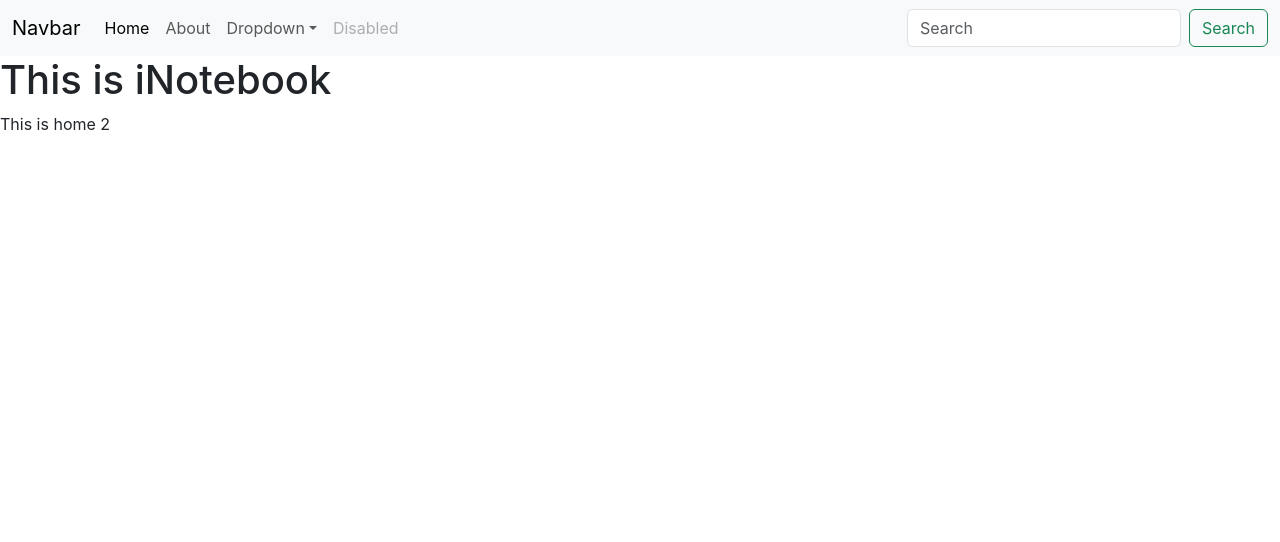
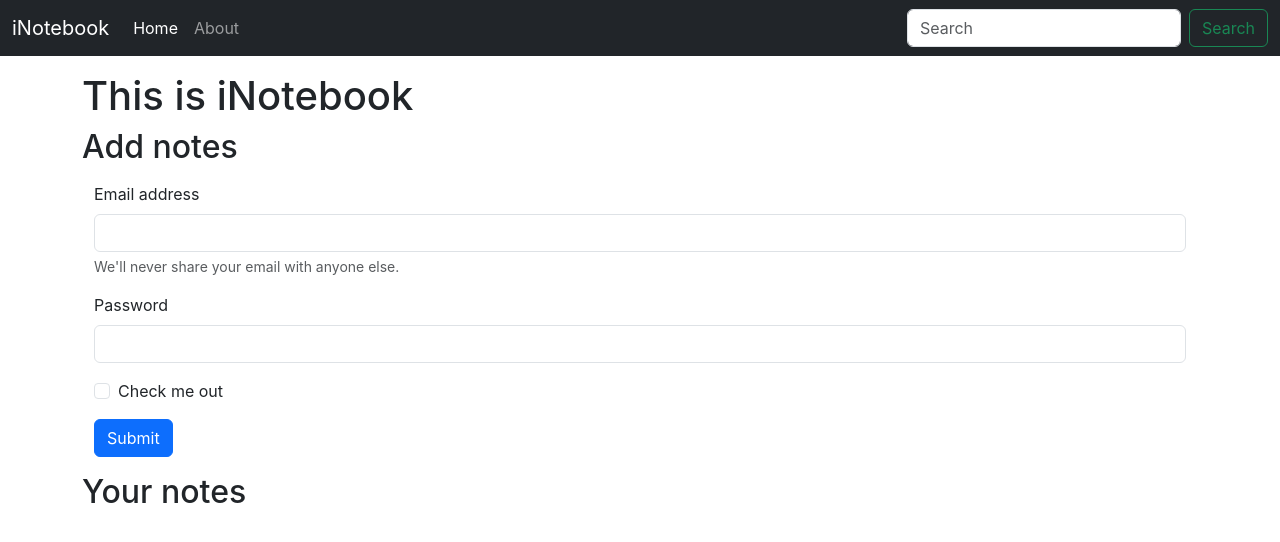
Before and after one commit to ShivamAgrawal150199/React-tutorial-new, a React (Create React App) app in the folder inotebook/: page / in a window 1280 px wide. Shown: the top 542 px of the page. Built offline with nearby package versions, Linux system fonts and the light colour scheme.

Commit message:
added use location hook in navbar to highlight home or about tag on which we are currently in. video 59 completed

```diff
--- a/inotebook/src/App.js
+++ b/inotebook/src/App.js
@@ -1,34 +1,26 @@
-import './App.css';
-import {
-  BrowserRouter as Router,
-  Route,
-   Routes
-} from "react-router-dom";
-import Navbar from './components/Navbar';
-import About from './components/About';
-import Home from './components/Home';
-import NoteState from './context/notes/NoteState';
-
+import "./App.css";
+import { BrowserRouter as Router, Route, Routes } from "react-router-dom";
+import Navbar from "./components/Navbar";
+import About from "./components/About";
+import Home from "./components/Home";
+import NoteState from "./context/notes/NoteState";
 
 function App() {
   return (
     <>
       <NoteState>
         <Router>
-    <Navbar/>
+          <Navbar />
+          <div className="container my-3">
             <h1>This is iNotebook</h1>
             <Routes>
-          <Route exact path="/" element=<Home/>>
-          </Route>
+              <Route exact path="/" element=<Home />></Route>
 
-          <Route exact path="/about" element=<About/>>
-          </Route>
-
-
+              <Route exact path="/about" element=<About />></Route>
             </Routes>
+          </div>
         </Router>
       </NoteState>
-
     </>
   );
 }
--- a/inotebook/src/components/Home.js
+++ b/inotebook/src/components/Home.js
@@ -1,9 +1,40 @@
-import React from 'react'
+import React from "react";
 
 export default function Home() {
   return (
     <div>
-      This is home 2
+      <h2>Add notes</h2>
+      <div className="container my-3">
+      <form>
+
+        <div class="mb-3">
+          <label for="exampleInputEmail1" class="form-label">
+            Email address
+          </label>
+          <input type="email" class="form-control" id="exampleInputEmail1" aria-describedby="emailHelp"/>
+          <div id="emailHelp" class="form-text">
+            We'll never share your email with anyone else.
+          </div>
+        </div>
+        <div class="mb-3">
+          <label for="exampleInputPassword1" class="form-label">
+            Password
+          </label>
+          <input type="password" class="form-control" id="exampleInputPassword1"/>
+        </div>
+        <div class="mb-3 form-check">
+          <input type="checkbox" class="form-check-input" id="exampleCheck1" />
+          <label class="form-check-label" for="exampleCheck1">
+            Check me out
+          </label>
+        </div>
+        <button type="submit" class="btn btn-primary">
+          Submit
+        </button>
+      </form>
+      </div>
+
+      <h2>Your notes</h2>
     </div>
-  )
+  );
 }
--- a/inotebook/src/components/Navbar.js
+++ b/inotebook/src/components/Navbar.js
@@ -2,25 +2,38 @@ import React from 'react'
 import {
     Link
   } from "react-router-dom";
+import { useLocation } from 'react-router-dom';
+
+const Navbar = () => {
+
+  let location = useLocation();
+
+  React.useEffect(() => {
+    // Google Analytics
+    console.log(location.pathname);
+  }, [location]);
 
 
-const Navbar = () => {
   return (
-<nav className="navbar navbar-expand-lg bg-body-tertiary">
+    // bg-body-tertiary
+
+<nav className="navbar navbar-expand-lg navbar-dark bg-dark">
   <div className="container-fluid">
-    <Link className="navbar-brand" to="#">Navbar</Link>
+    <Link className="navbar-brand" to="#">iNotebook</Link>
     <button className="navbar-toggler" type="button" data-bs-toggle="collapse" data-bs-target="#navbarSupportedContent" aria-controls="navbarSupportedContent" aria-expanded="false" aria-label="Toggle navigation">
       <span className="navbar-toggler-icon"></span>
     </button>
     <div className="collapse navbar-collapse" id="navbarSupportedContent">
       <ul className="navbar-nav me-auto mb-2 mb-lg-0">
         <li className="nav-item">
-          <Link className="nav-link active" aria-current="page" to="/">Home</Link>
+          <Link className={`nav-link ${location.pathname==="/"?"active":""}`} aria-current="page" to="/">Home</Link>
         </li>
         <li className="nav-item">
-          <Link className="nav-link" to="/about">About</Link>
+          {/* <Link className="nav-link active" to="/about">About</Link> */}
+
+          <Link className={`nav-link ${location.pathname==="/about"?"active":""}`} to="/about">About</Link>
         </li>
-        <li className="nav-item dropdown">
+        {/* <li className="nav-item dropdown">
           <Link className="nav-link dropdown-toggle" to="#" role="button" data-bs-toggle="dropdown" aria-expanded="false">
             Dropdown
           </Link>
@@ -30,10 +43,10 @@ const Navbar = () => {
             <li><hr className="dropdown-divider"/></li>
             <li><Link className="dropdown-item" to="#">Something else here</Link></li>
           </ul>
-        </li>
-        <li className="nav-item">
+        </li> */}
+        {/* <li className="nav-item">
           <Link className="nav-link disabled" aria-disabled="true">Disabled</Link>
-        </li>
+        </li> */}
       </ul>
       <form className="d-flex" role="search">
         <input className="form-control me-2" type="search" placeholder="Search" aria-label="Search"/>
```
Lines whose indentation alone changed are shown as unchanged.
